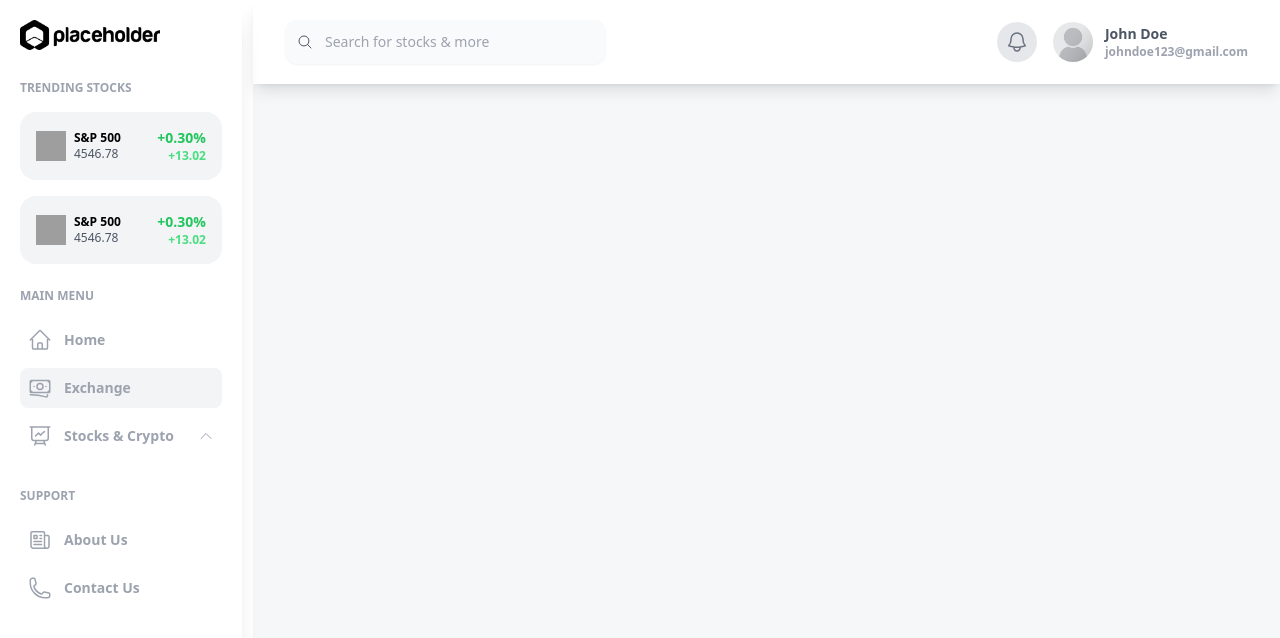
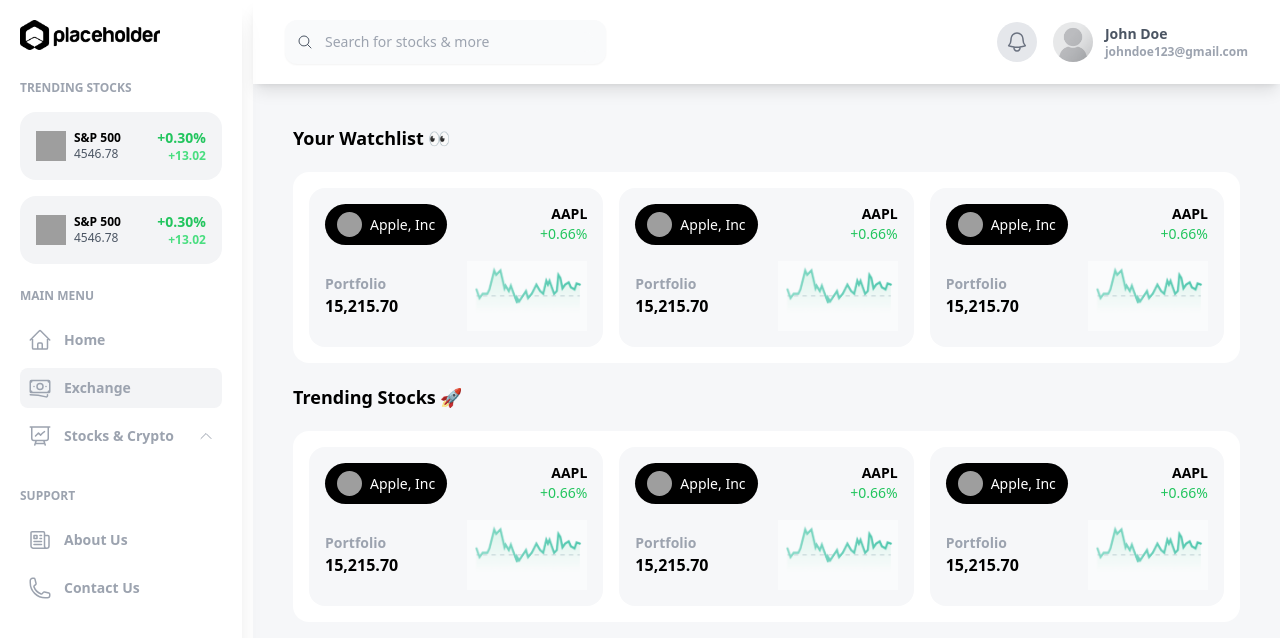
Before and after one commit to Bi1ku/market-simulator, a Next.js app: page /exchange in a window 1280 px wide. Shown: the top 638 px of the page. Built offline with nearby package versions, Linux system fonts and the light colour scheme; no server answers; grey boxes are pictures that could not be loaded.

Commit message:
alpha vantage api

```diff
--- a/components/SlideStock.tsx
+++ b/components/SlideStock.tsx
@@ -1,20 +1,28 @@
 import axios from 'axios';
 import Image from 'next/image';
-import React, { useEffect } from 'react';
-import { BRANDFETCH_BASE_API, config } from '../constants';
+import { useRouter } from 'next/router';
+import React from 'react';
+import { BRANDFETCH_BASE_API } from '../constants';
+import { brandfetchConfig } from '../constants/config';
 
 type Props = {};
 
 const SlideStock = (props: Props) => {
+  const router = useRouter();
+
   const getLogos = async (domain: string): Promise<string> => {
     const { data: response } = await axios.get(
       `${BRANDFETCH_BASE_API}${domain}`,
-      config,
+      brandfetchConfig,
     );
     return response.logos[0].formats[0].src;
   };
+
   return (
-    <div className='bg-[#F6F7F9] flex flex-col rounded-2xl p-4'>
+    <div
+      className='bg-[#F6F7F9] flex flex-col rounded-2xl p-4 cursor-pointer'
+      onClick={() => router.push('/exchange/AAPL')}
+    >
       <div className='flex justify-between'>
         <div className='bg-black rounded-full px-3 py-2 flex items-center'>
           <Image
--- /dev/null
+++ b/constants/config.ts
@@ -0,0 +1,5 @@
+export const brandfetchConfig = {
+  headers: {
+    Authorization: `Bearer ${process.env.BRANDFETCH_API_KEY}`,
+  },
+};
--- a/constants/index.ts
+++ b/constants/index.ts
@@ -1,10 +1,8 @@
 export const WEBSCRAPE_URL = 'https://www.google.com/finance/';
+
 export const LOGO_URL =
   'https://placeholder.com/wp-content/uploads/2018/10/placeholder.com-logo3.jpg';
+
 export const BRANDFETCH_BASE_API = 'https://api.brandfetch.io/v2/brands/';
 
-export const config = {
-  headers: {
-    Authorization: `Bearer ${process.env.BRANDFETCH_API_KEY}`,
-  },
-};
+export const ALPHA_VANTAGE_BASE_API = `https://www.alphavantage.co/query?apikey=${process.env.ALPHA_VANTAGE_API_KEY}`;
--- a/next.config.js
+++ b/next.config.js
@@ -15,6 +15,7 @@ const nextConfig = {
   },
   env: {
     BRANDFETCH_API_KEY: process.env.BRANDFETCH_API_KEY,
+    ALPHA_VANTAGE_API_KEY: process.env.ALPHA_VANTAGE_API_KEY,
   },
 };
 
--- /dev/null
+++ b/pages/404.tsx
@@ -0,0 +1,31 @@
+import { Transition } from '@headlessui/react';
+import Image from 'next/image';
+import React from 'react';
+
+type Props = {};
+
+const PageNotFound = (props: Props) => {
+  return (
+    <div className='p-10 h-full grid place-items-center'>
+      <Transition.Child
+        enter='transition-opacity delay-100 duration-1000'
+        enterFrom='opacity-0'
+        enterTo='opacity-100'
+        leave='transition-opacity delay-100 duration-1000'
+        leaveFrom='opacity-100'
+        leaveTo='opacity-0'
+        className='grid place-items-center'
+      >
+        <div>
+          <h1 className='glitch text-gray-100'>
+            <span aria-hidden='true'>404 → Page Not Found</span>
+            404 → Page Not Found
+            <span aria-hidden='true'>404 → Page Not Found</span>
+          </h1>
+        </div>
+      </Transition.Child>
+    </div>
+  );
+};
+
+export default PageNotFound;
--- a/pages/_app.tsx
+++ b/pages/_app.tsx
@@ -22,7 +22,7 @@ function MyApp({ Component, pageProps }: AppProps) {
         leaveTo='opacity-0'
       >
         <Navbar />
-        <div className='h-screen ml-[253px] bg-[#F6F7F9]'>
+        <div className='h-screen flex flex-col ml-[253px] bg-[#F6F7F9]'>
           <Header />
           <Component {...pageProps} />
         </div>
--- a/pages/exchange.tsx
+++ /dev/null
@@ -1,19 +0,0 @@
-import { Transition } from '@headlessui/react';
-import type { NextPage } from 'next';
-
-const Exchange: NextPage = () => {
-  return (
-    <div className='p-10'>
-      <Transition.Child
-        enter='transition-opacity delay-100 duration-1000'
-        enterFrom='opacity-0'
-        enterTo='opacity-100'
-        leave='transition-opacity delay-100 duration-1000'
-        leaveFrom='opacity-100'
-        leaveTo='opacity-0'
-      ></Transition.Child>
-    </div>
-  );
-};
-
-export default Exchange;
--- /dev/null
+++ b/pages/exchange/[ticker].tsx
@@ -0,0 +1,40 @@
+import { Transition } from '@headlessui/react';
+import axios, { AxiosRequestConfig } from 'axios';
+import { useRouter } from 'next/router';
+import React, { useEffect, useState } from 'react';
+import { ALPHA_VANTAGE_BASE_API } from '../../constants';
+
+type Props = {};
+
+const Ticker = (props: Props) => {
+  const router = useRouter();
+  const { ticker } = router.query;
+
+  useEffect(() => {
+    const fetchStockData = async () => {
+      const response = await axios.get(
+        `${ALPHA_VANTAGE_BASE_API}&function=TIME_SERIES_INTRADAY&symbol=AAPL&interval=5min&outputsize=full`,
+      );
+      console.log(response);
+    };
+    fetchStockData();
+  }, [ticker]);
+
+  useEffect(() => {}, []);
+  return (
+    <div className='p-10'>
+      <Transition.Child
+        enter='transition-opacity delay-100 duration-1000'
+        enterFrom='opacity-0'
+        enterTo='opacity-100'
+        leave='transition-opacity delay-100 duration-1000'
+        leaveFrom='opacity-100'
+        leaveTo='opacity-0'
+      >
+        {ticker}
+      </Transition.Child>
+    </div>
+  );
+};
+
+export default Ticker;
--- /dev/null
+++ b/pages/exchange/index.tsx
@@ -0,0 +1,42 @@
+import { Transition } from '@headlessui/react';
+import type { NextPage } from 'next';
+import SlideStock from '../../components/SlideStock';
+
+const Exchange: NextPage = () => {
+  return (
+    <div className='p-10'>
+      <Transition.Child
+        enter='transition-opacity delay-100 duration-1000'
+        enterFrom='opacity-0'
+        enterTo='opacity-100'
+        leave='transition-opacity delay-100 duration-1000'
+        leaveFrom='opacity-100'
+        leaveTo='opacity-0'
+      >
+        <h2 className='font-semibold text-lg mb-5'>Your Watchlist 👀</h2>
+        <div className='bg-white p-4 rounded-2xl grid grid-cols-3 gap-4'>
+          <SlideStock />
+          <SlideStock />
+          <SlideStock />
+        </div>
+      </Transition.Child>
+      <Transition.Child
+        enter='transition-opacity delay-200 duration-1000'
+        enterFrom='opacity-0'
+        enterTo='opacity-100'
+        leave='transition-opacity delay-200 duration-1000'
+        leaveFrom='opacity-100'
+        leaveTo='opacity-0'
+      >
+        <h2 className='font-semibold text-lg mb-5 mt-5'>Trending Stocks 🚀</h2>
+        <div className='bg-white p-4 rounded-2xl grid grid-cols-3 gap-4'>
+          <SlideStock />
+          <SlideStock />
+          <SlideStock />
+        </div>
+      </Transition.Child>
+    </div>
+  );
+};
+
+export default Exchange;
--- a/pages/index.tsx
+++ b/pages/index.tsx
@@ -19,7 +19,7 @@ const Home: NextPage = () => {
         leaveFrom='opacity-100'
         leaveTo='opacity-0'
       >
-        <h2 className='font-semibold text-lg mb-5'>Your Stock Portfolio</h2>
+        <h2 className='font-semibold text-lg mb-5'>Your Stock Portfolio 📈</h2>
         <div className='bg-white p-4 rounded-2xl grid grid-cols-3 gap-4'>
           <SlideStock />
           <SlideStock />
@@ -35,7 +35,7 @@ const Home: NextPage = () => {
         leaveTo='opacity-0'
       >
         <h2 className='font-semibold text-lg mb-5 mt-5'>
-          Your Crypto Portfolio
+          Your Crypto Portfolio ⚡️
         </h2>
         <div className='bg-white p-4 rounded-2xl grid grid-cols-3 gap-4'>
           <SlideStock />
@@ -79,7 +79,12 @@ const Home: NextPage = () => {
             </span>
             <ReceiptPercentIcon className='w-10 h-10 text-gray-400' />
           </div>
-          <a className='bg-white h-full w-full rounded-xl p-4 flex items-center justify-between cursor-pointer' href='https://www.marketwatch.com/' target="_blank" rel="noreferrer">
+          <a
+            className='bg-white h-full w-full rounded-xl p-4 flex items-center justify-between cursor-pointer'
+            href='https://www.marketwatch.com/'
+            target='_blank'
+            rel='noreferrer'
+          >
             <div className='font-semibold text-gray-500 text-sm'>
               <span className='uppercase'>News</span>
               <div className='text-sm mt-2 font-semibold text-black'>
--- a/styles/globals.css
+++ b/styles/globals.css
@@ -2,6 +2,99 @@
 @tailwind components;
 @tailwind utilities;
 
+html,
+body {
+  width: 100%;
+  height: 100%;
+}
+
 .vl {
   border-left: 3px solid lightgray;
 }
+
+.glitch {
+  font-size: 4rem;
+  font-weight: 700;
+  text-transform: uppercase;
+  position: relative;
+
+  text-shadow: 0.05em 0 0 rgb(253, 1, 53),
+    -0.025em -0.05em 0 rgba(17, 239, 187, 0.75),
+    0.025em 0.05em 0 rgba(126, 200, 227, 0.75);
+
+  animation: glitch 500ms infinite;
+}
+
+.glitch span {
+  position: absolute;
+  top: 0;
+  left: 0;
+}
+
+.glitch span:first-child {
+  animation: glitch 650ms infinite;
+  clip-path: polygon(0 0, 100% 0, 100% 45%, 0 45%);
+  transform: translate(-0.025em, -0.0125em);
+  /* color: green; */
+  opacity: 0.8;
+}
+
+.glitch span:last-child {
+  animation: glitch 375ms infinite;
+  clip-path: polygon(0 80%, 100% 20%, 100% 100%, 0 100%);
+  transform: translate(0.0125em, 0.025em);
+  /* color: red; */
+  opacity: 0.8;
+}
+
+/* https://web.dev/prefers-reduced-motion/#(bonus)-forcing-reduced-motion-on-all-websites */
+
+@keyframes glitch {
+  0% {
+    text-shadow: 0.05em 0 0 rgb(253, 1, 53, 0.75),
+      -0.05em -0.025em 0 rgba(17, 239, 187, 0.75),
+      -0.025em 0.05em 0 rgba(126, 200, 227, 0.75);
+  }
+  14% {
+    text-shadow: 0.05em 0 0 rgb(253, 1, 53, 0.75),
+      -0.05em -0.025em 0 rgba(17, 239, 187, 0.75),
+      -0.025em 0.05em 0 rgba(126, 200, 227, 0.75);
+  }
+  15% {
+    text-shadow: -0.05em -0.025em 0 rgb(253, 1, 53, 0.75),
+      0.025em 0.025em 0 rgba(17, 239, 187, 0.75),
+      -0.05em -0.05em 0 rgba(126, 200, 227, 0.75);
+  }
+  49% {
+    text-shadow: -0.05em -0.025em 0 rgb(253, 1, 53, 0.75),
+      0.025em 0.025em 0 rgba(17, 239, 187, 0.75),
+      -0.05em -0.05em 0 rgba(126, 200, 227, 0.75);
+  }
+  50% {
+    text-shadow: 0.025em 0.05em 0 rgb(253, 1, 53, 0.75),
+      0.05em 0 0 rgba(17, 239, 187, 0.75), 0 -0.05em 0 rgba(126, 200, 227, 0.75);
+  }
+  99% {
+    text-shadow: 0.025em 0.05em 0 rgb(253, 1, 53, 0.75),
+      0.05em 0 0 rgba(17, 239, 187, 0.75), 0 -0.05em 0 rgba(126, 200, 227, 0.75);
+  }
+  100% {
+    text-shadow: -0.025em 0 0 rgba(255, 0, 0, 0.75),
+      -0.025em -0.025em 0 rgba(17, 239, 187, 0.75),
+      -0.025em -0.05em 0 rgba(126, 200, 227, 0.75);
+  }
+}
+
+@media (prefers-reduced-motion: reduce) {
+  *,
+  ::before,
+  ::after {
+    animation-delay: -1ms !important;
+    animation-duration: 1ms !important;
+    animation-iteration-count: 1 !important;
+    background-attachment: initial !important;
+    scroll-behavior: auto !important;
+    transition-duration: 0s !important;
+    transition-delay: 0s !important;
+  }
+}
```
